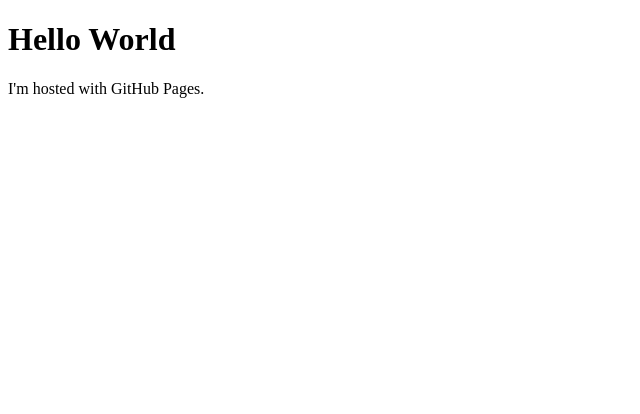
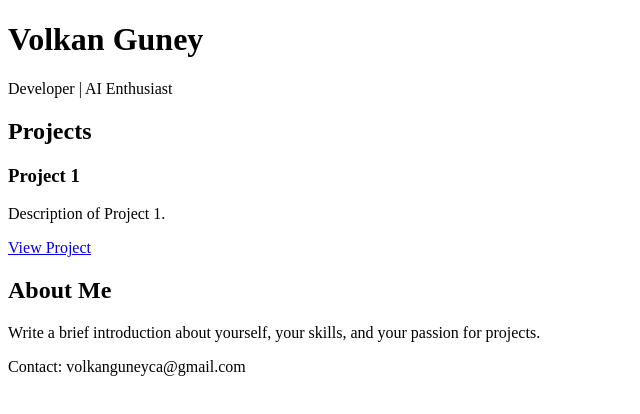
Before and after one commit to gnyvlkn/gnyvlkn.github.io, a plain HTML site: page index.html in a window 1280 px wide. Shown: the whole page, without its empty margins (0-640 px from the left). Drawn offline with Linux system fonts and the light colour scheme.

Commit message:
Update index.html

```diff
--- a/index.html
+++ b/index.html
@@ -1,7 +1,37 @@
 <!DOCTYPE html>
-<html>
+<html lang="en">
+<head>
+    <meta charset="UTF-8">
+    <meta name="viewport" content="width=device-width, initial-scale=1.0">
+    <title>Your Name - Portfolio</title>
+    <!-- Add any additional meta tags, stylesheets, or scripts here -->
+</head>
 <body>
-<h1>Hello World</h1>
-<p>I'm hosted with GitHub Pages.</p>
+    <header>
+        <h1>Volkan Guney</h1>
+        <p>Developer | AI Enthusiast</p>
+    </header>
+
+    <section id="projects">
+        <h2>Projects</h2>
+        <!-- Add project details and links here -->
+        <div class="project">
+            <h3>Project 1</h3>
+            <p>Description of Project 1.</p>
+            <a href="#">View Project</a>
+        </div>
+        <!-- Repeat this structure for each project -->
+    </section>
+
+    <section id="about">
+        <h2>About Me</h2>
+        <p>Write a brief introduction about yourself, your skills, and your passion for projects.</p>
+    </section>
+
+    <footer>
+        <p>Contact: volkanguneyca@gmail.com</p>
+        <!-- Add links to your social media profiles -->
+    </footer>
+    <!-- Add any additional scripts or analytics code here -->
 </body>
 </html>
```
